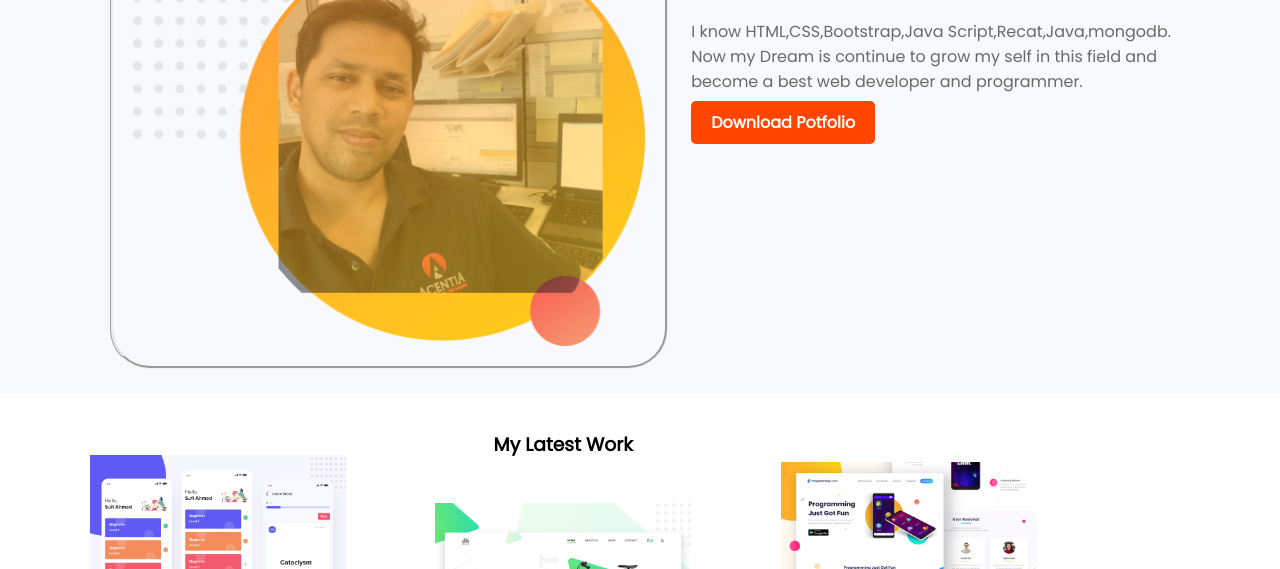
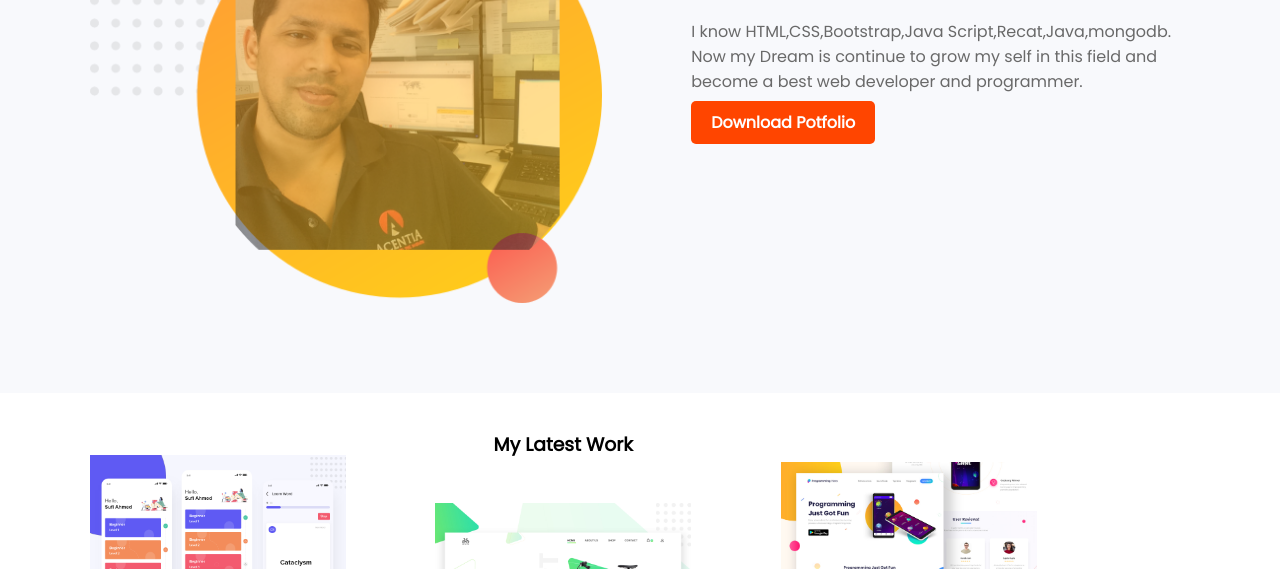
Before and after one commit to mchowdhury858/Personal-Website, a plain HTML site: page index.html in a window 1280 px wide. Shown: the part 632-1201 px from the top of the page. Drawn offline with Linux system fonts and the light colour scheme.

Commit message:
picture updated

```diff
--- a/index.html
+++ b/index.html
@@ -31,7 +31,7 @@
     <section class=bio-bg>
 
         <div class="half-width">
-<img class="img-border" src=images/mhc_15.png >
+<img  src="images/mhc_15.png">
         </div>
       <div class="half-width">
 
```
